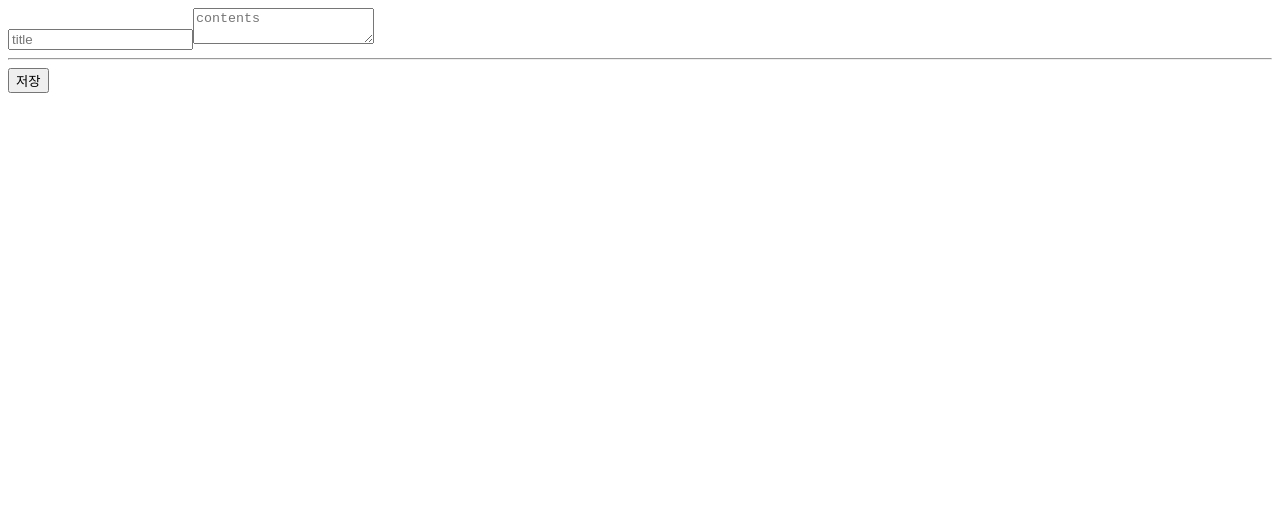
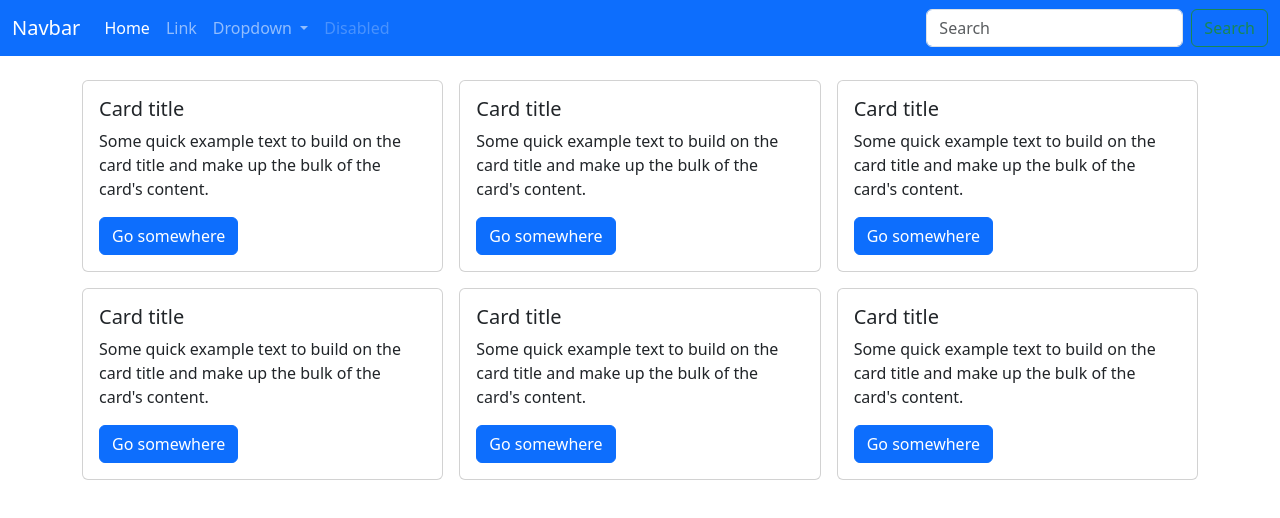
Before and after one commit to eunhye8767/study-vue3, a Vue app in the folder gymcoding/learn-vue3/: page / in a window 1280 px wide. Shown: the top 518 px of the page. Built offline with nearby package versions, Linux system fonts and the light colour scheme.

Commit message:
[vue 기본] bootstrap 부트스트랩 설치

```diff
--- a/gymcoding/learn-vue3/package.json
+++ b/gymcoding/learn-vue3/package.json
@@ -8,6 +8,7 @@
     "lint": "eslint . --ext .vue,.js,.jsx,.cjs,.mjs --fix --ignore-path .gitignore"
   },
   "dependencies": {
+    "bootstrap": "^5.3.3",
     "vue": "^3.2.31"
   },
   "devDependencies": {
--- a/gymcoding/learn-vue3/src/App.vue
+++ b/gymcoding/learn-vue3/src/App.vue
@@ -1,44 +1,149 @@
 <template>
 	<div>
-		<!-- <form action="" @submit.prevent="save(title, contents)">
-			<input v-model.lazy="title" type="text" placeholder="title" />
-			<textarea v-model.lazy="contents" placeholder="contents"></textarea>
-			<hr />
-			<button>저장</button>
-		</form> -->
-		<form action="" @submit.prevent>
-			<input v-model.lazy="title" type="text" placeholder="title" />
-			<textarea v-model.lazy="contents" placeholder="contents"></textarea>
-			<hr />
-			<button @click="save(title, contents)">저장</button>
-		</form>
+		<nav class="navbar navbar-expand-sm navbar-dark bg-primary">
+			<div class="container-fluid">
+				<a class="navbar-brand" href="#">Navbar</a>
+				<button
+					class="navbar-toggler"
+					type="button"
+					data-bs-toggle="collapse"
+					data-bs-target="#navbarSupportedContent"
+					aria-controls="navbarSupportedContent"
+					aria-expanded="false"
+					aria-label="Toggle navigation"
+				>
+					<span class="navbar-toggler-icon"></span>
+				</button>
+				<div class="collapse navbar-collapse" id="navbarSupportedContent">
+					<ul class="navbar-nav me-auto">
+						<li class="nav-item">
+							<a class="nav-link active" aria-current="page" href="#">Home</a>
+						</li>
+						<li class="nav-item">
+							<a class="nav-link" href="#">Link</a>
+						</li>
+						<li class="nav-item dropdown">
+							<a
+								class="nav-link dropdown-toggle"
+								href="#"
+								role="button"
+								data-bs-toggle="dropdown"
+								aria-expanded="false"
+							>
+								Dropdown
+							</a>
+							<ul class="dropdown-menu">
+								<li><a class="dropdown-item" href="#">Action</a></li>
+								<li><a class="dropdown-item" href="#">Another action</a></li>
+								<li><hr class="dropdown-divider" /></li>
+								<li>
+									<a class="dropdown-item" href="#">Something else here</a>
+								</li>
+							</ul>
+						</li>
+						<li class="nav-item">
+							<a class="nav-link disabled" aria-disabled="true">Disabled</a>
+						</li>
+					</ul>
+					<form class="d-flex" role="search">
+						<input
+							class="form-control me-2"
+							type="search"
+							placeholder="Search"
+							aria-label="Search"
+						/>
+						<button class="btn btn-outline-success" type="submit">
+							Search
+						</button>
+					</form>
+				</div>
+			</div>
+		</nav>
+		<main>
+			<div class="container py-4">
+				<div class="row g-3">
+					<div class="col col-4">
+						<div class="card">
+							<div class="card-body">
+								<h5 class="card-title">Card title</h5>
+								<p class="card-text">
+									Some quick example text to build on the card title and make up
+									the bulk of the card's content.
+								</p>
+								<a href="#" class="btn btn-primary">Go somewhere</a>
+							</div>
+						</div>
+					</div>
+					<div class="col col-4">
+						<div class="card">
+							<div class="card-body">
+								<h5 class="card-title">Card title</h5>
+								<p class="card-text">
+									Some quick example text to build on the card title and make up
+									the bulk of the card's content.
+								</p>
+								<a href="#" class="btn btn-primary">Go somewhere</a>
+							</div>
+						</div>
+					</div>
+					<div class="col col-4">
+						<div class="card">
+							<div class="card-body">
+								<h5 class="card-title">Card title</h5>
+								<p class="card-text">
+									Some quick example text to build on the card title and make up
+									the bulk of the card's content.
+								</p>
+								<a href="#" class="btn btn-primary">Go somewhere</a>
+							</div>
+						</div>
+					</div>
+					<div class="col col-4">
+						<div class="card">
+							<div class="card-body">
+								<h5 class="card-title">Card title</h5>
+								<p class="card-text">
+									Some quick example text to build on the card title and make up
+									the bulk of the card's content.
+								</p>
+								<a href="#" class="btn btn-primary">Go somewhere</a>
+							</div>
+						</div>
+					</div>
+					<div class="col col-4">
+						<div class="card">
+							<div class="card-body">
+								<h5 class="card-title">Card title</h5>
+								<p class="card-text">
+									Some quick example text to build on the card title and make up
+									the bulk of the card's content.
+								</p>
+								<a href="#" class="btn btn-primary">Go somewhere</a>
+							</div>
+						</div>
+					</div>
+					<div class="col col-4">
+						<div class="card">
+							<div class="card-body">
+								<h5 class="card-title">Card title</h5>
+								<p class="card-text">
+									Some quick example text to build on the card title and make up
+									the bulk of the card's content.
+								</p>
+								<a href="#" class="btn btn-primary">Go somewhere</a>
+							</div>
+						</div>
+					</div>
+				</div>
+			</div>
+		</main>
 	</div>
 </template>
 
 <script>
-import { ref, watchEffect } from 'vue';
-
 export default {
 	setup() {
-		const title = ref('');
-		const contents = ref('');
-
-		const save = (title, contents) => {
-			console.log(`저장되었습니다. title: ${title}, contents: ${contents}`);
-		};
-
-		// watchEffect == 최초로 즉시 실행.
-		watchEffect(() => {
-			// console.log(title.value);
-			// console.log(contents.value);
-			save(title.value, contents.value);
-		});
-
-		return {
-			title,
-			contents,
-			save,
-		};
+		return {};
 	},
 };
 </script>
--- a/gymcoding/learn-vue3/src/main.js
+++ b/gymcoding/learn-vue3/src/main.js
@@ -1,4 +1,7 @@
+import 'bootstrap/dist/css/bootstrap.min.css';
 import { createApp } from 'vue';
 import App from './App.vue';
 
 createApp(App).mount('#app');
+
+import 'bootstrap/dist/js/bootstrap';
```
Also changed, not shown: 2 other files (tests, documents, lock files or other folders).
